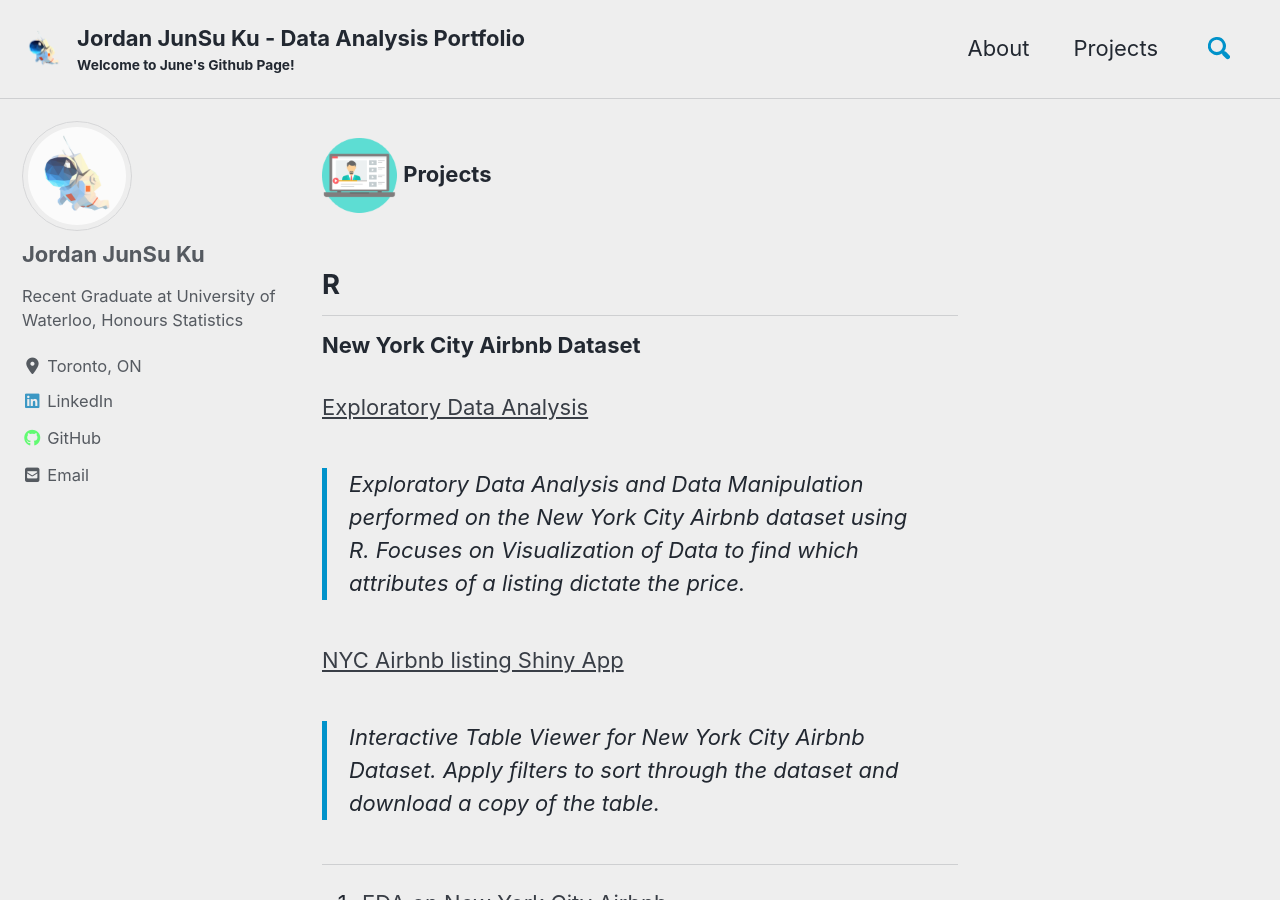
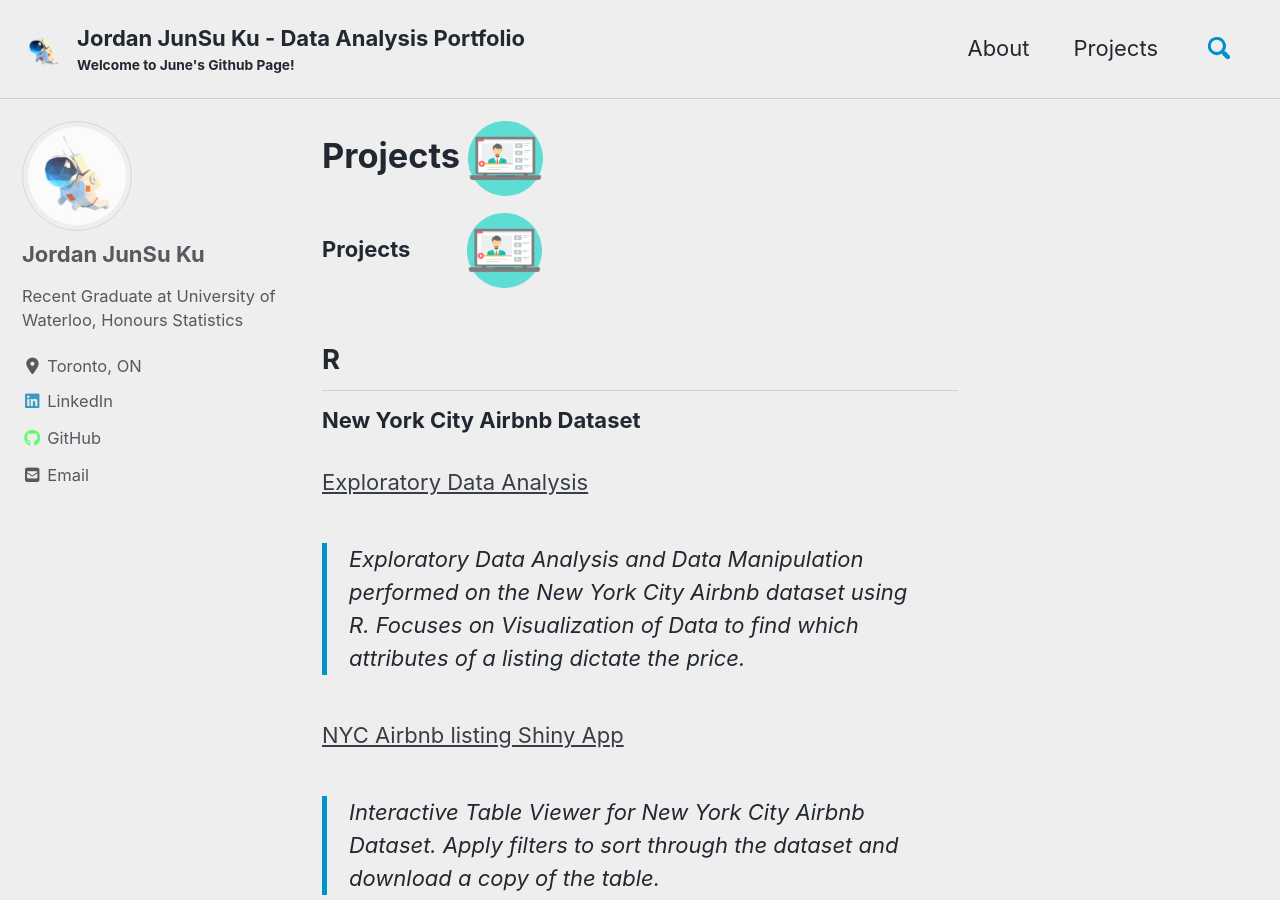
Before and after one commit to junsu-ku/junsu-ku.github.io, a Jekyll site: the page built from _pages/projects.md, in a window 1280 px wide and 900 px high. Built offline with Jekyll 4.4.1, drawn with Linux system fonts in a browser that asks for light colours; cached includes are drawn as plain includes; nearby versions of some CDN libraries; some of the changed text lies outside the part shown.

Commit message:
projects modified

```diff
--- a/_pages/projects.md
+++ b/_pages/projects.md
@@ -1,9 +1,9 @@
 ---
-title: " "
+title: "Projects ![](/images/project icon.png)"
 permalink: /projects/
 ---
 
-![](/images/project icon.png) __Projects__
+__Projects__ &emsp;&emsp; ![](/images/project icon.png)
 <br/>
 
 __R__
@@ -21,8 +21,6 @@
 
 -----
 
-1. [EDA on New York City Airbnb](/nyc_airbnb/)
-- Exploratory Data Analysis and Data Manipulation performed on the New York City Airbnb dataset using R. Focuses on Visualization of Data to find which attributes of a listing dictate the price.
 
 2. [Apple Appstore Mobile Games](https://junsu-ku.github.io/17K-Mobile-Strategy-Games/)
 - Exploratory Data Analysis and Data Cleaning performed on the appstore mobile games dataset using R. Focuses on Data Cleaning and Data Manipulation, as well as extracting and sorting relevant data to observe the trend within mobile games industry.
```
